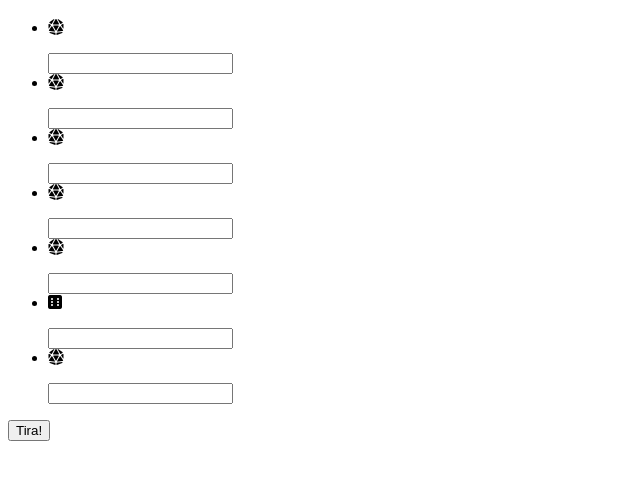
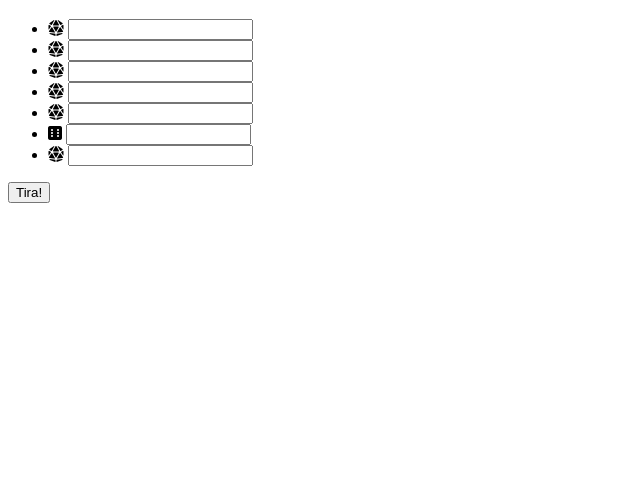
Before and after one commit to IreneBioque/roll-dices, a website: page src/html/index.html in a window 1280 px wide. Shown: the part 61-540 px from the top of the page, without its empty margins (0-640 px from the left). Drawn offline with nearby package versions, Linux system fonts and the light colour scheme; files that its build step writes are made by us from their sources.

Commit message:
clean html

```diff
--- a/src/html/index.html
+++ b/src/html/index.html
@@ -16,53 +16,46 @@
     <main>
       <h1 class="title">Tira tus dados</h1>
       <ul>
-        <li  id="100" class="js_liDice">
+        <li id="100" class="js_liDice">
+          <label for="">
             <i class="fas fa-dice-d20"></i>
-          <p class="js_paragraphd100" ></p>
-          <label for="">
-            <input class="js_inputd100"type="number" name="" id="inputd100">
+            <input class="js_inputd100" type="number" name="" id="inputd100" />
           </label>
         </li>
         <li id="20" class="js_liDice">
-          <i class="fas fa-dice-d20" ></i>
-          <p class="js_paragraphd20"></p>
           <label for="">
-            <input class="js_inputd100"type="number" name="" id="inputd20">
+            <i class="fas fa-dice-d20"></i>
+            <input class="js_inputd100" type="number" name="" id="inputd20" />
           </label>
         </li>
-        <li id="12" class="js_liDice" >
-          <i class="fas fa-dice-d20" ></i>
-          <p class="js_paragraphd12"></p>
+        <li id="12" class="js_liDice">
           <label for="">
-            <input class="js_inputd100"type="number" name="" id="inputd12">
+            <i class="fas fa-dice-d20"></i>
+            <input class="js_inputd100" type="number" name="" id="inputd12" />
           </label>
         </li>
         <li id="10" class="js_liDice">
-          <i class="fas fa-dice-d20" ></i>
-          <p class="js_paragraphd10"></p>
           <label for="">
-            <input class="js_inputd100"type="number" name="" id="inputd10">
+            <i class="fas fa-dice-d20"></i>
+            <input class="js_inputd100" type="number" name="" id="inputd10" />
           </label>
         </li>
-        <li id="8" class="js_liDice" >
-          <i class="fas fa-dice-d20"  ></i>
-          <p class="js_paragraphd8"></p>
+        <li id="8" class="js_liDice">
           <label for="">
-            <input class="js_inputd100"type="number" name="" id="inputd8">
+            <i class="fas fa-dice-d20"></i>
+            <input class="js_inputd100" type="number" name="" id="inputd8" />
           </label>
         </li>
-        <li id="6" class="js_liDice" >
-          <i class="fas fa-dice-six" ></i>
-          <p class="js_paragraphd6"></p>
+        <li id="6" class="js_liDice">
           <label for="">
-            <input class="js_inputd100"type="number" name="" id="inputd6">
+            <i class="fas fa-dice-six"></i>
+            <input class="js_inputd100" type="number" name="" id="inputd6" />
           </label>
         </li>
-        <li id="4" class="js_liDice" >
-          <i class="fas fa-dice-d20" ></i>
-          <p class="js_paragraphd4"></p>
+        <li id="4" class="js_liDice">
           <label for="">
-            <input class="js_inputd100"type="number" name="" id="inputd4">
+            <i class="fas fa-dice-d20"></i>
+            <input class="js_inputd100" type="number" name="" id="inputd4" />
           </label>
         </li>
       </ul>
```
Lines whose indentation alone changed are shown as unchanged.
